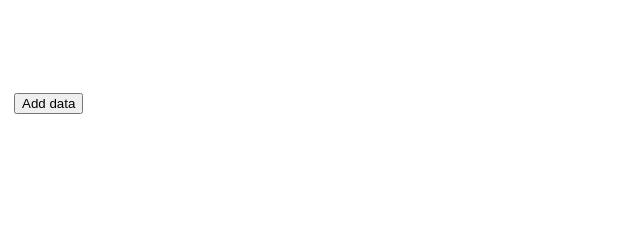
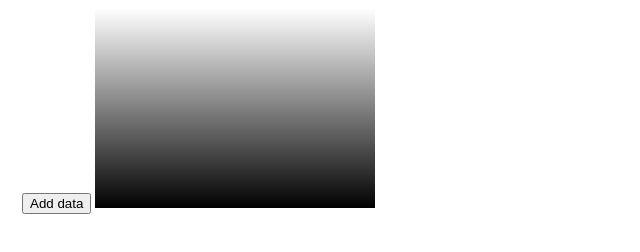
Before and after one commit to andberg/canvas-labb, a website: page index.html in a window 1280 px wide. Both pictures are taken after a click on the button "Add data". Shown: the whole page, without its empty margins (0-640 px from the left). Drawn offline with Linux system fonts and the light colour scheme.

Commit message:
Labb with generating canvases after eachother to simlate a GPR trace

```diff
--- /dev/null
+++ b/dynamically-gen-canvas.js
@@ -0,0 +1,54 @@
+// The function gets called when the window is fully loaded
+
+window.onload = function() {
+  console.log('main');
+
+  const height = 200;
+  let idGen = 1;
+
+  const addDataButton = document.getElementById('addDataBtn');
+  addDataButton.addEventListener('click', addData);
+
+  function addData() {
+    setInterval(() => {
+      generateData();
+    }, 10);
+  }
+
+  function getId() {
+    idGen = idGen + 1;
+    return idGen;
+  }
+
+  function createCanvasAndReturnId() {
+    const id = getId();
+    const currentCanvas = document.createElement('canvas');
+    currentCanvas.height = height;
+    currentCanvas.width = 1;
+    currentCanvas.setAttribute('id', id);
+    document.body.appendChild(currentCanvas);
+    return id;
+  }
+
+  function generateData() {
+    const data = [];
+    for (let i = 0; i < height; i++) {
+      data.push(i / height);
+    }
+    drawLine(data);
+    console.log(data);
+  }
+
+  function drawLine(dataArray) {
+    const currentId = createCanvasAndReturnId();
+    const currentCanvas = document.getElementById(currentId);
+    console.log(currentCanvas.width);
+    const currentContext = currentCanvas.getContext('2d');
+
+    const x = 0;
+    for (var i = 0; i < dataArray.length; i++) {
+      currentContext.fillStyle = 'rgba(1,1,1,' + dataArray[i] + ')';
+      currentContext.fillRect(x, i, 1, 1);
+    }
+  }
+};
--- a/main.js
+++ b/hard-coded-canvas-width.js
@@ -4,38 +4,36 @@ window.onload = function() {
   console.log('main');
   const canvas = document.getElementById('viewport');
   const context = canvas.getContext('2d');
-  let width = canvas.width;
+
   const height = canvas.height;
-
+  let nextXPos = 0;
   const addDataButton = document.getElementById('addDataBtn');
   addDataButton.addEventListener('click', addData);
 
   function addData() {
     function generateData() {
       const data = [];
-
       for (let i = 0; i < height; i++) {
         data.push(i / height);
       }
       drawLine(data);
       console.log(data);
     }
-
     generateData();
-    for (let i = 0; i < 10; i++) {}
   }
 
   function drawLine(dataArray) {
-    canvas.width = canvas.width + 1;
-    width = width + 1;
+    nextXPos = nextXPos + 1;
+    let x = nextXPos;
+
     for (var i = 0; i < dataArray.length; i++) {
-      console.log('x', width);
+      console.log('x', x);
       console.log('y', i);
       console.log('opacity', dataArray[i]);
 
       context.fillStyle = 'rgba(1,1,1,' + dataArray[i] + ')';
       console.log(context.fillStyle);
-      context.fillRect(width, i, 1, 1);
+      context.fillRect(x, i, 1, 1);
     }
   }
 };
--- a/index.html
+++ b/index.html
@@ -4,11 +4,11 @@
 <head>
     <meta charset="UTF-8">
     <title>Pixel Drawing Example</title>
-    <script type="text/javascript" src="main.js"></script>
+    <script type="text/javascript" src="dynamically-gen-canvas.js"></script>
 </head>
 
 <body>
-    <canvas id="viewport" width="1" height="100"></canvas>
+    <canvas id="viewport" width="10" height="100"></canvas>
 </body>
 <button id="addDataBtn">Add data</button>
 
```
Also changed, not shown: pixel-example.js (+11 -11 lines).
